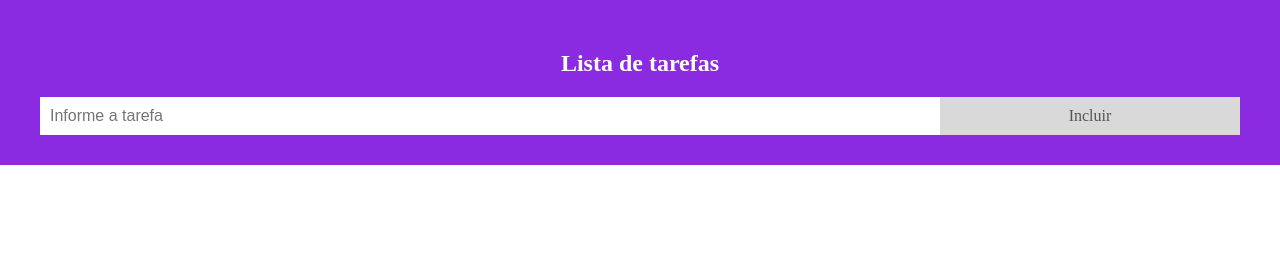
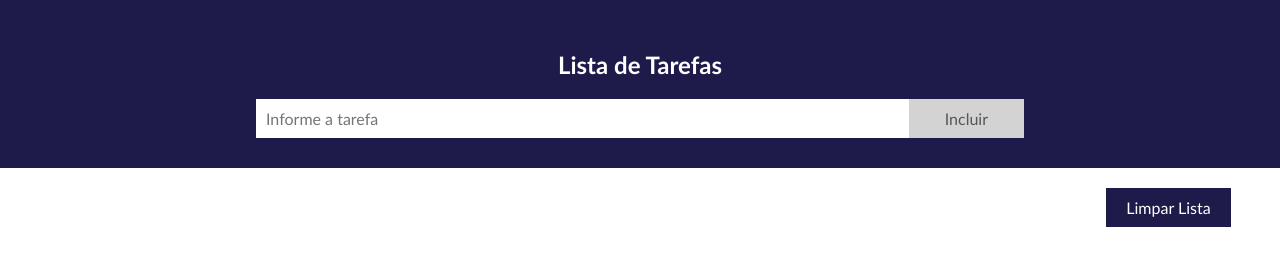
Before and after one commit to LeviLJR/toDoList, a plain HTML site: page index.html in a window 1280 px wide. Both pictures are taken after a click on the element "Incluir". Drawn offline with Linux system fonts and the light colour scheme.

Commit message:
tudo pronto

```diff
--- a/index.html
+++ b/index.html
@@ -5,16 +5,18 @@
     <meta name="viewport" content="width=device-width, initial-scale=1.0" />
     <link rel="stylesheet" type="text/css" href="style.css" />
 
-    <title>Lista de tarefas</title>
+    <title>Lista de Tarefas</title>
   </head>
   <body>
     <div class="header">
-      <h2>Lista de tarefas</h2>
+      <h2>Lista de Tarefas</h2>
       <input type="text" id="tarefa" placeholder="Informe a tarefa" />
       <span onclick="addElemento()" class="addBtn">Incluir</span>
     </div>
     <ul id="itemLista">
     </ul>
+    <div class="b2"><span onclick="limparLista()" class="addBtn2">Limpar Lista</span></div>
+
     <script src="script.js"></script>
   </body>
 </html>
--- a/script.js
+++ b/script.js
@@ -1,17 +1,6 @@
 let myNodelist = document.getElementsByTagName("li");
 for (let i = 0; i < myNodelist.length; i++) {
-  let span = document.createElement("span");
-  let txt = document.createTextNode("\u00D7"); //caracter x
-  span.className = "close";
-  span.appendChild(txt);
-  myNodelist[i].appendChild(span);
-}
-let close = document.getElementsByClassName("close");
-for (let i = 0; i < close.length; i++) {
-  close[i].onclick = function () {
-    let div = this.parentElement;
-    div.style.display = "none";
-  };
+  addCloseButton(myNodelist[i]);
 }
 
 let list = document.querySelector("ul");
@@ -27,24 +16,60 @@ list.addEventListener(
 
 function addElemento() {
   let li = document.createElement("li");
-  let inputValue = document.getElementById("tarefa").value;
-  let t = document.createTextNode(inputValue);
+  let inputValue = document.getElementById("tarefa").value.toUpperCase();
+
+  let hoje = new Date();
+  let dia = String(hoje.getDate()).padStart(2, '0');
+  let mes = String(hoje.getMonth() + 1).padStart(2, '0');
+  let ano = hoje.getFullYear();
+  let dataFormatada = `${dia}/${mes}/${ano}`;
+
+  let t = document.createTextNode(`${dataFormatada} - ${inputValue}`);
   li.appendChild(t);
+
   if (inputValue === "") {
     alert("Você precisa descrever a tarefa");
   } else {
     document.getElementById("itemLista").appendChild(li);
   }
   document.getElementById("tarefa").value = "";
+
+  addCloseButton(li);
+}
+
+function addCloseButton(li) {
   let span = document.createElement("SPAN");
   let txt = document.createTextNode("\u00D7");
   span.className = "close";
   span.appendChild(txt);
   li.appendChild(span);
-  for (let i = 0; i < close.length; i++) {
-    close[i].onclick = function () {
-      let div = this.parentElement;
-      div.style.display = "none";
-    };
+
+  span.onclick = function () {
+    let div = this.parentElement;
+    div.style.display = "none";
+  };
+
+  let editSpan = document.createElement("SPAN");
+  let editTxt = document.createTextNode("\u270E"); // Símbolo de lápis
+  editSpan.className = "edit";
+  editSpan.appendChild(editTxt);
+  li.appendChild(editSpan);
+
+  editSpan.onclick = function() {
+    let div = this.parentElement;
+    let oldText = div.firstChild.textContent;
+    let input = document.createElement("input");
+    input.type = "text";
+    input.value = oldText.substring(13); // Remove a data do texto
+    div.replaceChild(input, div.firstChild);
+
+    input.onblur = function() {
+      let novoTexto = `${oldText.substring(0, 13)}${input.value}`; // Mantém a data
+      div.replaceChild(document.createTextNode(novoTexto), input);
+    }
   }
 }
+
+function limparLista() {
+  document.getElementById("itemLista").innerHTML = "";
+}
--- a/style.css
+++ b/style.css
@@ -1,10 +1,12 @@
 body {
   margin: 0;
   min-width: 250px;
+  background-color: white;
 }
 
 * {
   box-sizing: border-box;
+  font-family: 'Trebuchet MS', 'Lucida Sans Unicode', 'Lucida Grande', 'Lucida Sans', Arial, sans-serif;
 }
 
 ul {
@@ -42,14 +44,14 @@ ul li.checked {
 }
 
 .close:hover {
-  background-color:blueviolet;
+  background-color: #1e1b4b;
   color: white;
   }
 
 
 .header {
-  background-color: blueviolet;
-  padding: 30px 40px;
+  background-color: #1e1b4b;
+  padding: 30px 20%;
   color: white;
   text-align: center;
 }
@@ -64,7 +66,7 @@ input {
   margin: 0;
   border: none;
   border-radius: 0;
-  width: 75%;
+  width: 85%;
   padding: 10px;
   float: left;
   font-size: 16px;
@@ -72,8 +74,8 @@ input {
 
 .addBtn {
   padding: 10px;
-  width: 25%;
-  background: #d9d9d9;
+  width: 15%;
+  background: lightgray;
   color: #555;
   float: left;
   text-align: center;
@@ -83,6 +85,27 @@ input {
   border-radius: 0;
 }
 
+.addBtn2 {
+  padding: 10px;
+  width: 125px;
+  background:  #1e1b4b;
+  color: white;
+  float: left;
+  text-align: center;
+  font-size: 16px;
+  cursor: pointer;
+  transition: 0.3s;
+  border-radius: 0;
+}
+
+.b2 {
+  display: flex;
+  flex-direction: column;
+  align-items: flex-end;
+  margin-top: 20px;
+  margin-right: 49px;
+}
+
 .addBtn:hover {
   background-color: #bbb;
   }
```
